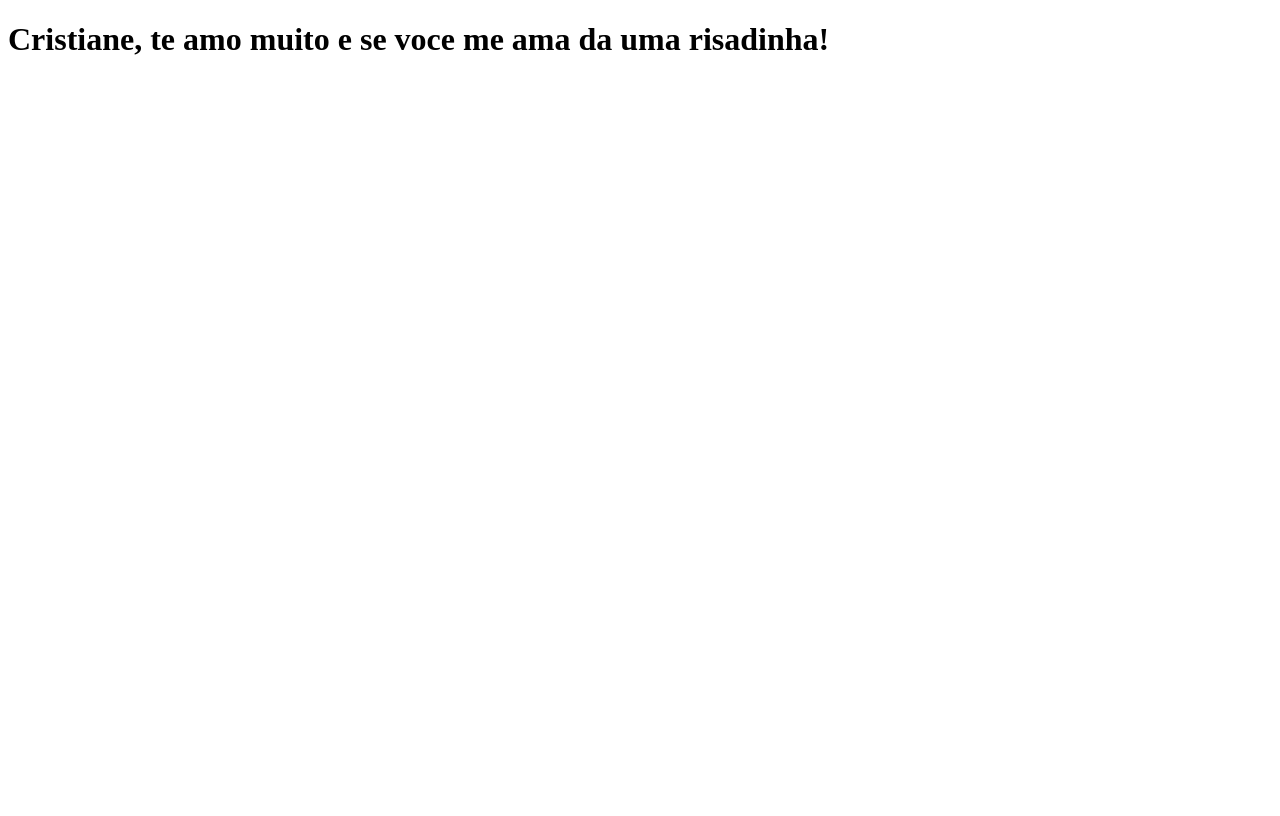
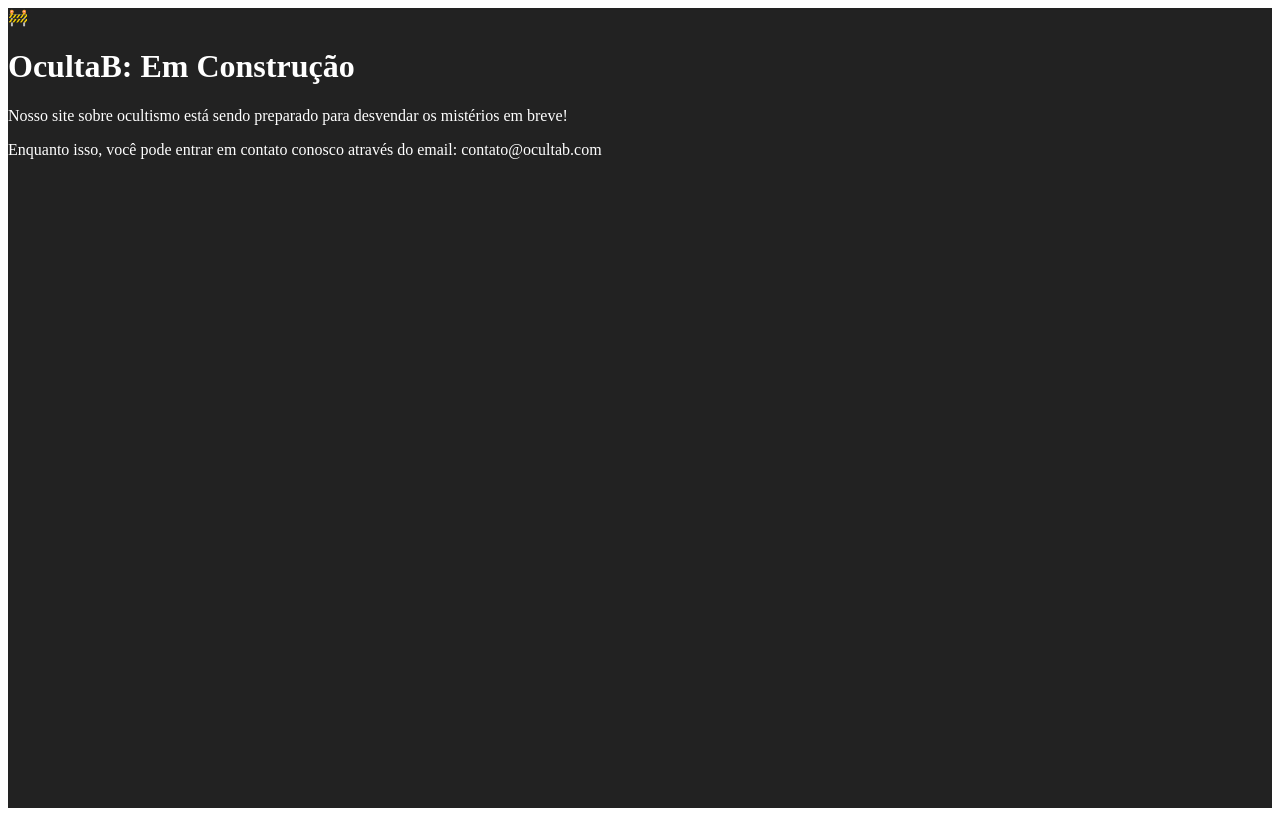
Before and after one commit to KaalebCG/clone-tabnews, a Next.js app: page / in a window 1280 px wide. Built offline with nearby package versions, Linux system fonts and the light colour scheme.

Commit message:
`feat:` tela `em construção`

```diff
--- a/pages/index.js
+++ b/pages/index.js
@@ -1,9 +1,32 @@
 function Home() {
-  return <h1>Cristiane, te amo muito e se voce me ama da uma risadinha!</h1>;
-}
-
-function teste() {
-  console.log("teste");
+  return (
+    <>
+      <div
+        className="container-fluid text-center"
+        style={{ backgroundColor: "#222", color: "#fff", minHeight: "100vh" }}
+      >
+        <div
+          className="row justify-content-center align-items-center"
+          style={{ minHeight: "100vh" }}
+        >
+          <div className="col-12">
+            <div className="display-1" style={{ color: "#ff9900" }}>
+              🚧
+            </div>
+            <h1 className="display-4">OcultaB: Em Construção</h1>
+            <p className="lead">
+              Nosso site sobre ocultismo está sendo preparado para desvendar os
+              mistérios em breve!
+            </p>
+            <p>
+              Enquanto isso, você pode entrar em contato conosco através do
+              email: contato@ocultab.com
+            </p>
+          </div>
+        </div>
+      </div>
+    </>
+  );
 }
 
 export default Home;
```
